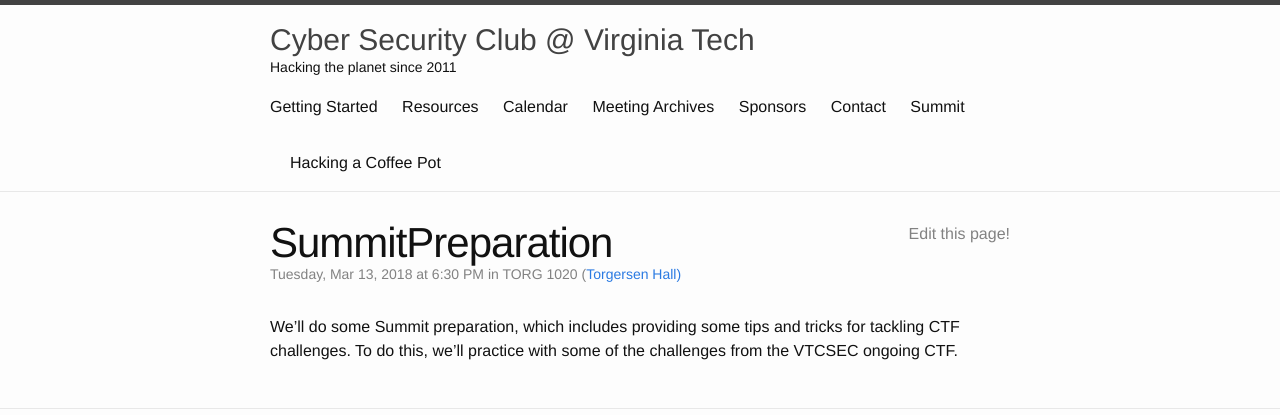
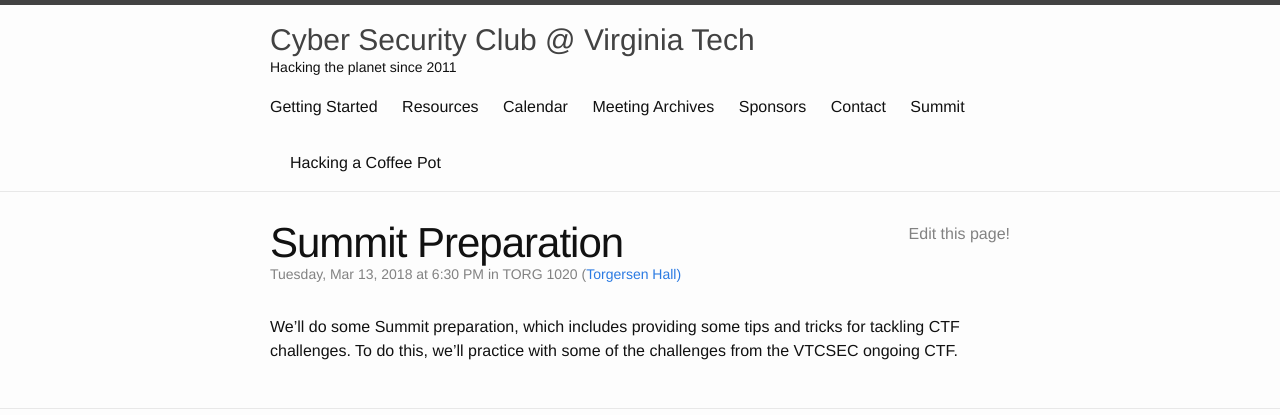
Before and after one commit to VTCSec/vtcsec.org, a Jekyll site: the page built from _meetings/2018-03-13-summit-preparation.md, in a window 1280 px wide, cut to the strip 0-415 px from the top of the page. Built offline with Jekyll 4.4.1, drawn with Linux system fonts in a browser that asks for light colours.

Commit message:
Added Space For "Summit Preparation"

```diff
--- a/_meetings/2018-03-13-summit-preparation.md
+++ b/_meetings/2018-03-13-summit-preparation.md
@@ -1,6 +1,6 @@
 ---
 
-what: "SummitPreparation"
+what: "Summit Preparation"
 
 where: "TORG 1020"
 
```
